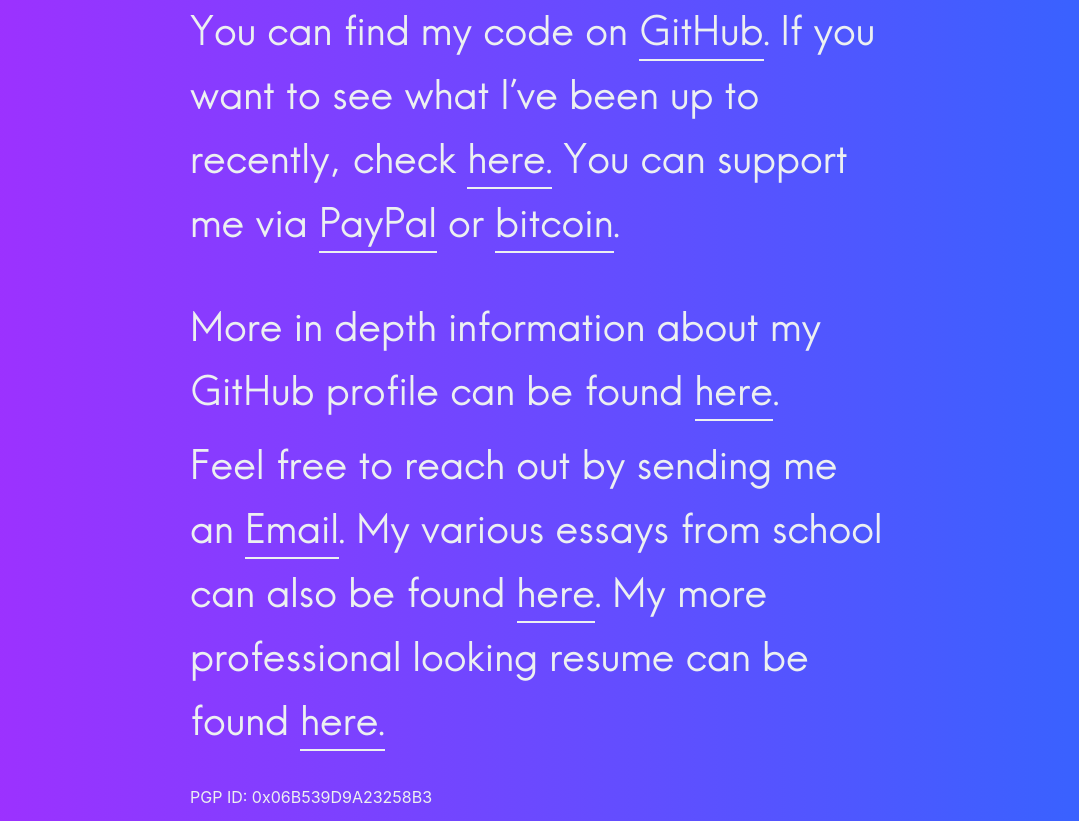
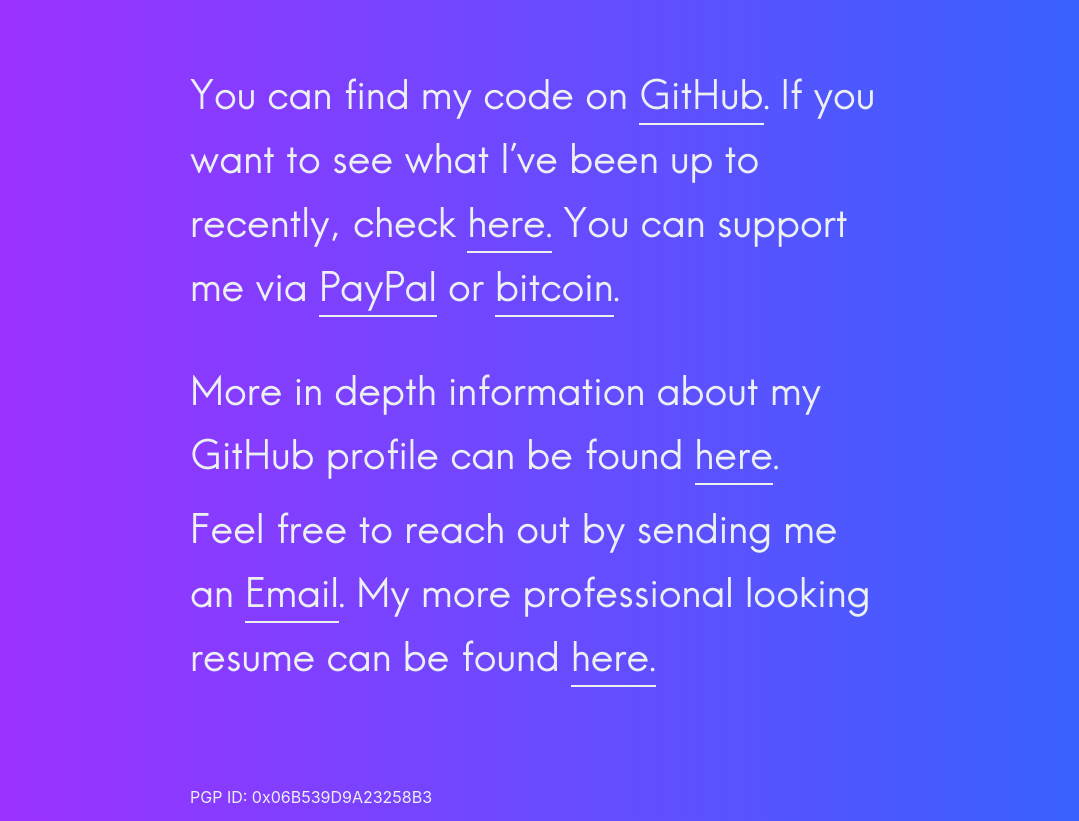
Before and after one commit to cbrnrd/cbrnrd.github.io, a plain HTML site: page index.html in a window 1280 px wide. Shown: the part 3403-4224 px from the top of the page, without its empty margins (100-1179 px from the left). Drawn offline with Linux system fonts and the light colour scheme.

Commit message:
Update index.html

```diff
--- a/index.html
+++ b/index.html
@@ -76,7 +76,7 @@
       <div class="container">
         <p>You can find my code on <a href="https://github.com/cbrnrd" target="_blank" rel="noopener">GitHub</a>. If you want to see what I've been up to recently, check <a href="https://gitstalk.netlify.com/cbrnrd">here.</a> You can support me via <a href="http://carterbrainerd.me/donations/" target="_blank" rel="noopener">PayPal</a> or <a href="bitcoin:3PihgzyGMfircm3Nu3Uza4iYdkJ6MwniAz">bitcoin</a>.</p>
         <p>More in depth information about my GitHub profile can be found <a href="https://profile-summary-for-github.com/user/cbrnrd" target="_blank" rel="noopener">here</a>.</p>
-        <p>Feel free to reach out by sending me an <a href="mailto:0xCB@protonmail.com?Subject=Hey" rel="noopener">Email</a>. My various essays from school can also be found <a href="/writing">here</a>. My more professional looking resume can be found <a href="/writing/resume.pdf">here.</a></p>
+        <p>Feel free to reach out by sending me an <a href="mailto:0xCB@protonmail.com?Subject=Hey" rel="noopener">Email</a>. My more professional looking resume can be found <a href="/writing/resume.pdf">here.</a></p>
       </div>
     </section>
 
```
